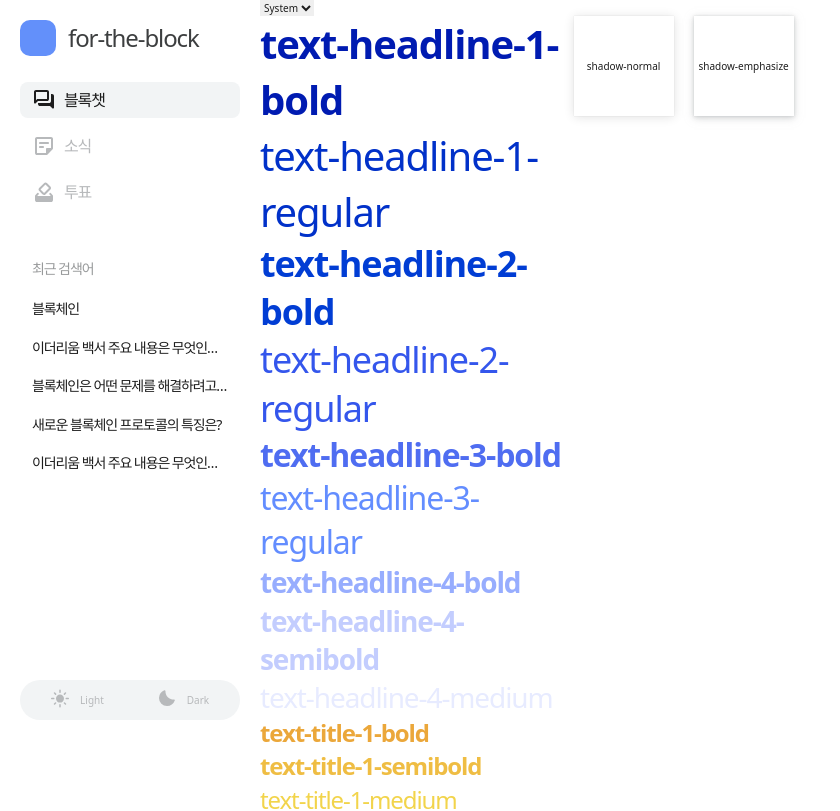
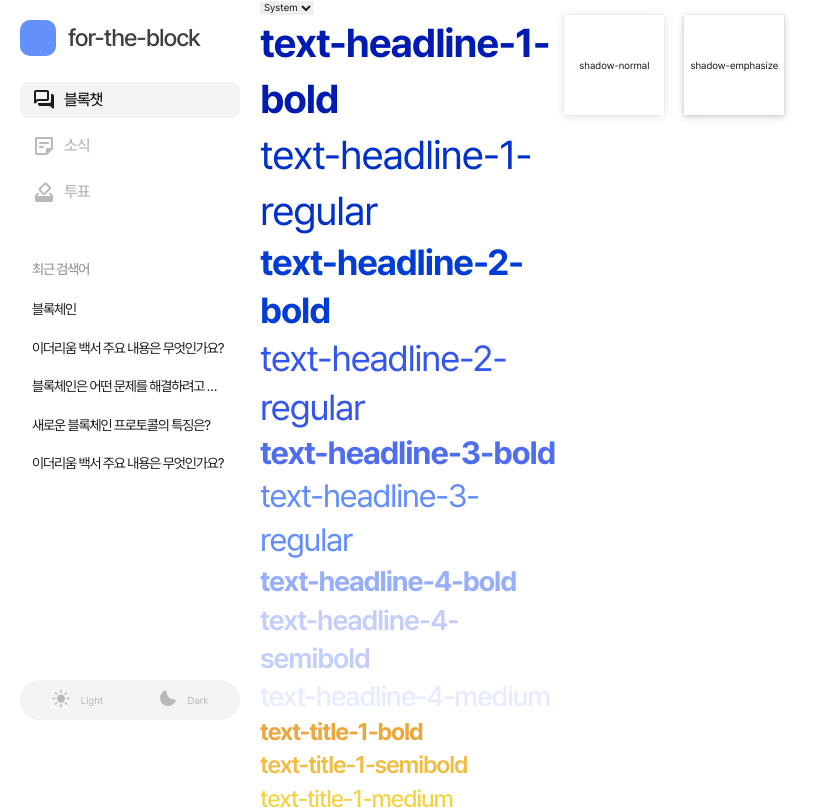
Before and after one commit to Nexters/BlockBuilderFront, a Next.js app: page / in a window 1280 px wide. Shown: the top 811 px of the page, without its empty margins (0-840 px from the left). Built offline with nearby package versions, Linux system fonts and the light colour scheme.

Commit message:
feat: global css 에서 font-family를 pretendard로 변경

```diff
--- a/src/app/globals.css
+++ b/src/app/globals.css
@@ -33,10 +33,9 @@
   --color-blue-900: #001bb1;
   --color-system-red: #ff4242;
   --color-system-green: #03bf40;
-  --shadow-normal: 0px 1px 10px 0px rgba(0, 0, 0, 0.12),
-    0px 0px 1px 0px rgba(0, 0, 0, 0.08), 0px 0px 1px 0px rgba(0, 0, 0, 0.08);
-  --shadow-emphasize: 0px 2px 8px 0px rgba(183, 185, 187, 0.5),
-    0px 1px 4px 0px rgba(152, 154, 155, 0.3),
+  --shadow-normal: 0px 1px 10px 0px rgba(0, 0, 0, 0.12), 0px 0px 1px 0px rgba(0, 0, 0, 0.08),
+    0px 0px 1px 0px rgba(0, 0, 0, 0.08);
+  --shadow-emphasize: 0px 2px 8px 0px rgba(183, 185, 187, 0.5), 0px 1px 4px 0px rgba(152, 154, 155, 0.3),
     0px 0px 2px 0px rgba(152, 154, 155, 0.2);
 }
 
@@ -71,15 +70,14 @@
   --color-blue-900: #e9ecfd;
   --color-system-red: #ff6363;
   --color-system-green: #1ed45a;
-  --shadow-normal: 0px 1px 2px 0px rgba(0, 0, 0, 0.12),
-    0px 0px 2px 0px rgba(0, 0, 0, 0.12);
-  --shadow-emphasize: 0px 0px 0px 0px rgba(183, 185, 187, 0.5),
-    0px 1px 4px 0px rgba(152, 154, 155, 0.3),
+  --shadow-normal: 0px 1px 2px 0px rgba(0, 0, 0, 0.12), 0px 0px 2px 0px rgba(0, 0, 0, 0.12);
+  --shadow-emphasize: 0px 0px 0px 0px rgba(183, 185, 187, 0.5), 0px 1px 4px 0px rgba(152, 154, 155, 0.3),
     0px 0px 2px 0px rgba(152, 154, 155, 0.2);
 }
 
 html,
 body {
+  font-family: var(--font-pretendard);
   font-size: 10px;
   color: var(--color-gray-900);
 }
```
